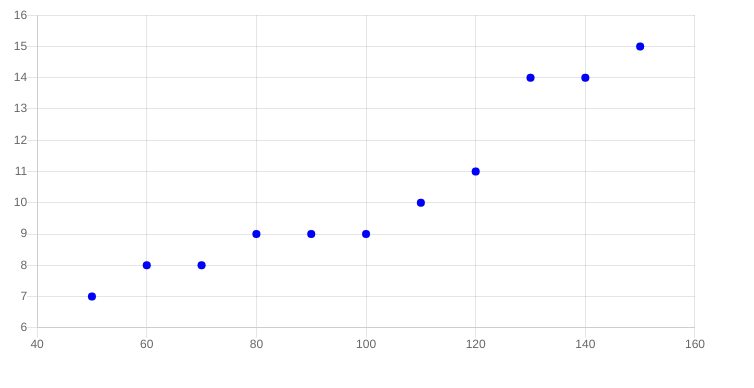
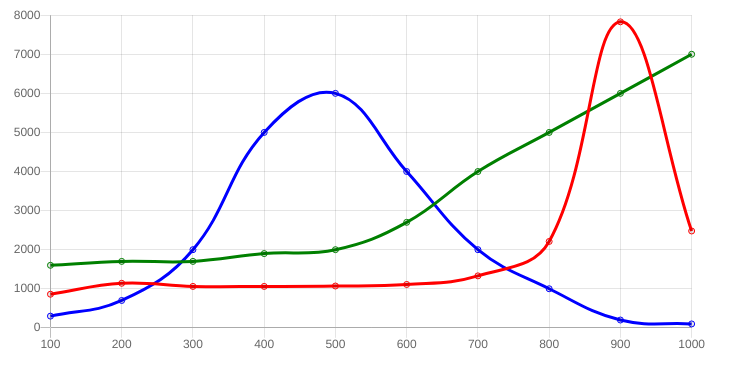
Before and after one commit to latricklaosiri/final-Project, a plain HTML site: page Code/JSCODE/program2.html in a window 1280 px wide. Shown: the whole page, without its empty margins (0-754 px from the left). Drawn offline with nearby package versions, Linux system fonts and the light colour scheme.

Commit message:
More Graph

```diff
--- a/Code/JSCODE/src/graph.js
+++ b/Code/JSCODE/src/graph.js
@@ -1,31 +1,24 @@
-var xyValues = [
-  {x:50, y:7},
-  {x:60, y:8},
-  {x:70, y:8},
-  {x:80, y:9},
-  {x:90, y:9},
-  {x:100, y:9},
-  {x:110, y:10},
-  {x:120, y:11},
-  {x:130, y:14},
-  {x:140, y:14},
-  {x:150, y:15}
-];
+const xValues = [100,200,300,400,500,600,700,800,900,1000];
 
 new Chart("myChart", {
-  type: "scatter",
+  type: "line",
   data: {
+    labels: xValues,
     datasets: [{
-      pointRadius: 4,
-      pointBackgroundColor: "rgb(0,0,255)",
-      data: xyValues
+      data: [860,1140,1060,1060,1070,1110,1330,2210,7830,2478],
+      borderColor: "red",
+      fill: false
+    },{
+      data: [1600,1700,1700,1900,2000,2700,4000,5000,6000,7000],
+      borderColor: "green",
+      fill: false
+    },{
+      data: [300,700,2000,5000,6000,4000,2000,1000,200,100],
+      borderColor: "blue",
+      fill: false
     }]
   },
   options: {
-    legend: {display: false},
-    scales: {
-      xAxes: [{ticks: {min: 40, max:160}}],
-      yAxes: [{ticks: {min: 6, max:16}}],
-    }
+    legend: {display: false}
   }
 });
```
Also changed, not shown: Code/JSCODE/program3.html (+9 -9 lines), index.html (+1 -1 lines).
